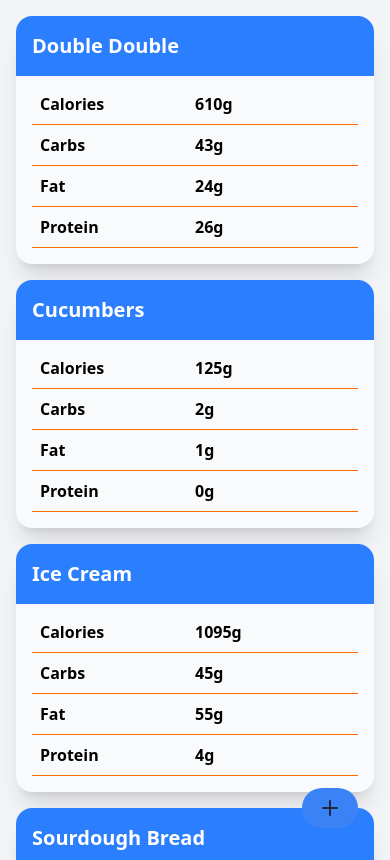
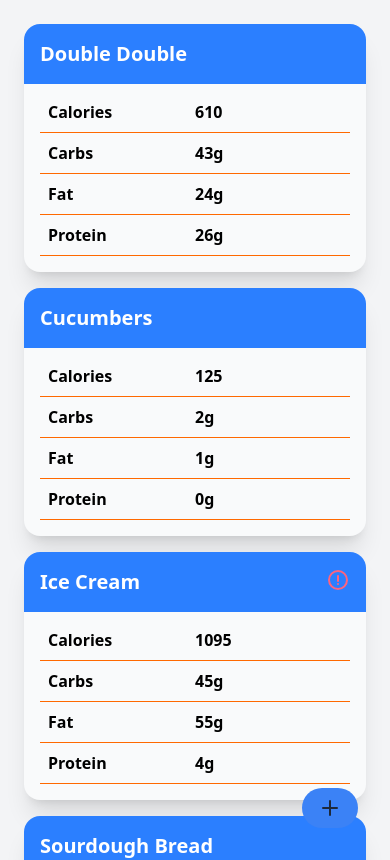
Before and after one commit to colinfrerichs/carb-counter, a Next.js app: page / in a window 390 px wide. Shown: the top 860 px of the page. Built offline with nearby package versions, Linux system fonts and the light colour scheme.

Commit message:
looking at how to properly build inputs for a mobile layout so it's convenient for most users

```diff
--- a/src/components/CardContainer/CardGrid.tsx
+++ b/src/components/CardContainer/CardGrid.tsx
@@ -36,7 +36,7 @@
   }
 
   return (
-    <div className="relative bg-gray-100 p-4 grid grid-cols-1 sm:grid-cols-2 lg:grid-cols-3 gap-4">
+    <div className="relative bg-gray-100 p-6 grid grid-cols-1 sm:grid-cols-2 lg:grid-cols-3 gap-4">
       {cards.map((card) => (
         <FoodCard
           key={card.id}
--- a/src/components/CardContainer/FoodCard/ExpandedFoodCard.tsx
+++ b/src/components/CardContainer/FoodCard/ExpandedFoodCard.tsx
@@ -35,7 +35,10 @@
    * This will mimic the endpoint for now, but in the future when a backend is hooked up - the update will be persistent.
    * @returns void
    */
-  function handleInputUpdate(e: ChangeEvent<HTMLInputElement>, field: string) {
+  function handleInputUpdate(
+    e: ChangeEvent<HTMLInputElement | HTMLTextAreaElement>,
+    field: string
+  ) {
     setCardData((prev) => ({
       ...prev,
       [field]: e.target.value,
@@ -86,12 +89,13 @@
           </div>
           <div className="grid grid-rows-auto gap-4">
             <h2 className="text-2xl font-bold mb-2">{cardData.meal}</h2>
-            <input
+            {/* <input
               onChange={(e) => handleInputUpdate(e, "calories")}
               placeholder="Calories"
               type="number"
               value={cardData.calories}
-            />
+            /> */}
+            {/* <div className="relative"></div> */}
             <input
               onChange={(e) => handleInputUpdate(e, "carbs")}
               placeholder="Carbs"
@@ -116,7 +120,11 @@
               type="number"
               value={cardData.protein}
             />
-            <textarea placeholder="Notes" value={cardData.notes} />
+            <textarea
+              onChange={(e) => handleInputUpdate(e, "notes")}
+              placeholder="Notes"
+              value={cardData.notes}
+            />
             <button className="mt-auto bg-red-500 hover:bg-red-600 text-white px-4 py-2 rounded cursor-pointer">
               Delete
             </button>
--- a/src/components/CardContainer/FoodCard/FoodCard.tsx
+++ b/src/components/CardContainer/FoodCard/FoodCard.tsx
@@ -11,6 +11,7 @@
   id: number;
   meal: string;
   protein: number;
+  reminder: boolean;
 }
 
 /**
@@ -26,7 +27,30 @@
       className="bg-gray-50 h-fit rounded-2xl shadow-xl cursor-pointer hover:scale-105 transform duration-105"
     >
       <div className="bg-blue-500 text-white p-4 rounded-t-2xl">
-        <h2 className="text-xl font-bold">{data.meal}</h2>
+        <div className="flex justify-between">
+          <h2 className="text-xl font-bold">{data.meal}</h2>
+          {data.reminder && (
+            <div>
+              <svg
+                className="w-6 h-6 text-rose-400"
+                aria-hidden="true"
+                xmlns="http://www.w3.org/2000/svg"
+                width="24"
+                height="24"
+                fill="none"
+                viewBox="0 0 24 24"
+              >
+                <path
+                  stroke="currentColor"
+                  strokeLinecap="round"
+                  strokeLinejoin="round"
+                  strokeWidth="2"
+                  d="M12 13V8m0 8h.01M21 12a9 9 0 1 1-18 0 9 9 0 0 1 18 0Z"
+                />
+              </svg>
+            </div>
+          )}
+        </div>
       </div>
       <div className="relative items-center justify-center h-fit p-4">
         <div className="grid grid-rows-4 sm:grid-rows-1 gap-2">
@@ -35,7 +59,7 @@
               <dt className="font-semibold">Calories</dt>
             </div>
             <div className="col-span-1">
-              <dd className="font-semibold">{data.calories}g</dd>
+              <dd className="font-semibold">{data.calories}</dd>
             </div>
           </div>
           <div className="grid grid-cols-2 border-b-1 border-orange-500">
```
